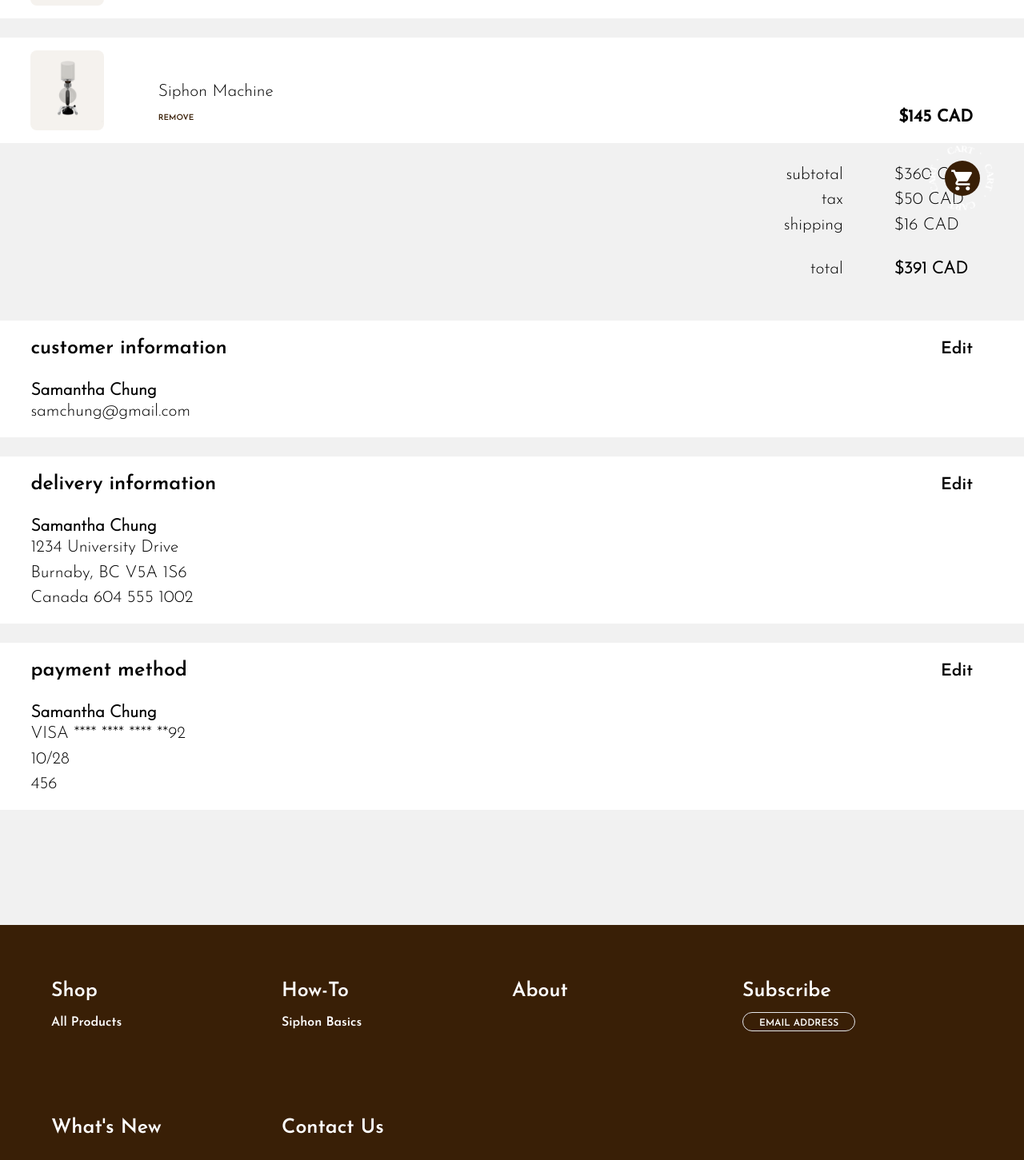
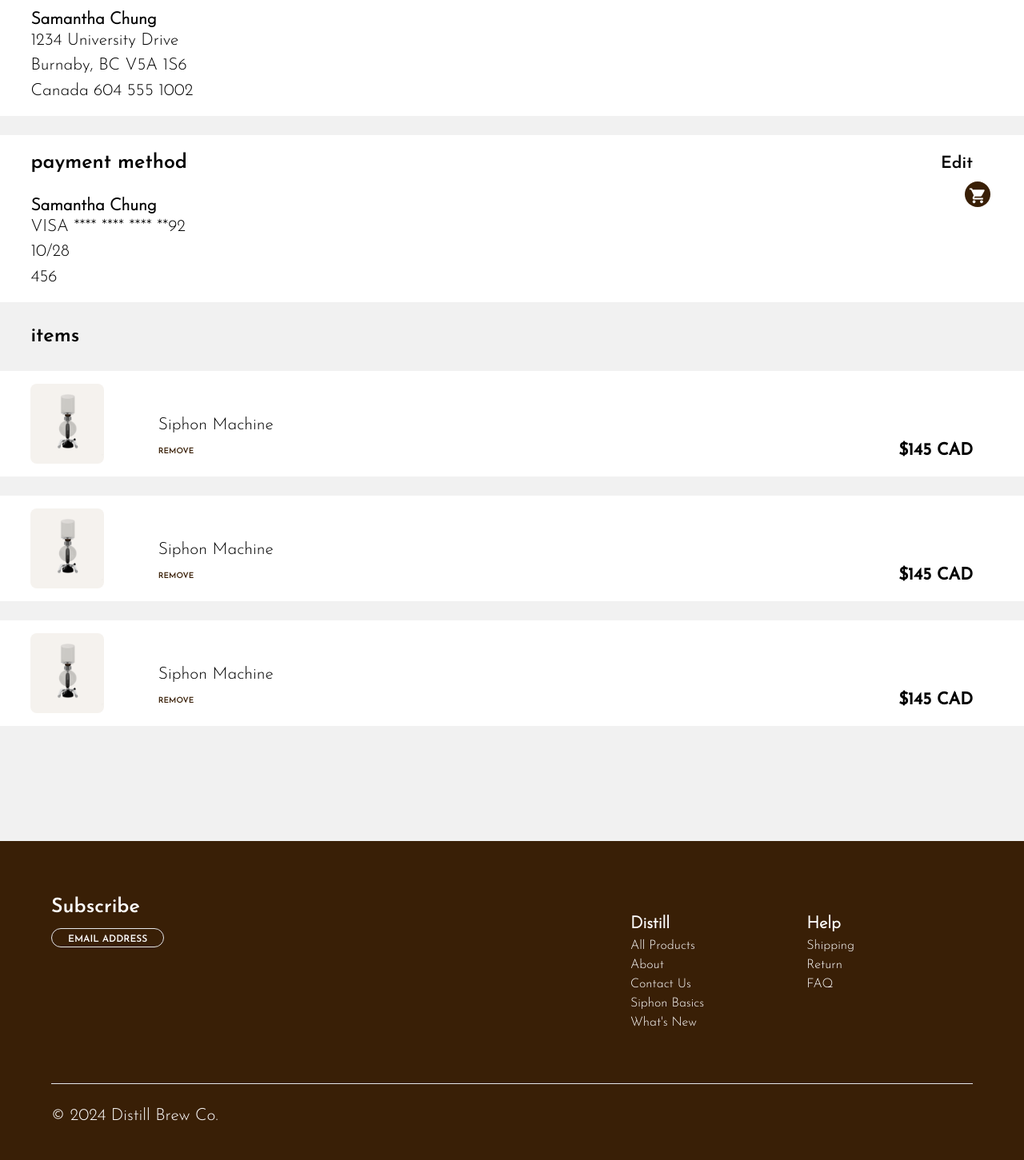
Before and after one commit to smchng/DistillBrew, a Next.js app: page /confirm in a window 1280 px wide. Shown: the part 499-1950 px from the top of the page at 80% size. Built offline with nearby package versions, Linux system fonts and the light colour scheme.

Commit message:
footer layout edited, nav sizing edited

```diff
--- a/components/footer/footer.tsx
+++ b/components/footer/footer.tsx
@@ -11,25 +11,9 @@ const Footer = () => {
   ];
   return (
     <div className="bg-brown text-white p-[5vw]">
-      <div className="grid-col-1 grid sm:grid-cols-4 mb-[8vh]">
-        <div className="mb-[4vh]">
-          <h3>Shop</h3>
-          <Link href="/products" className="text-xs">
-            All Products
-          </Link>
-        </div>
-        <div className="mb-[4vh]">
-          <h3>How-To</h3>
-          <Link href="/howTo" className="text-xs">
-            Siphon Basics
-          </Link>
-        </div>
-        <div className="mb-[4vh]">
-          <Link href="/about">
-            <h3>About</h3>
-          </Link>
-        </div>
-        <div className="mb-[4vh]">
+      {" "}
+      <div className="sm:flex">
+        <div className="mb-[4vh] w-full">
           <h3>Subscribe</h3>
           <FullButton
             text="EMAIL ADDRESS"
@@ -38,23 +22,42 @@ const Footer = () => {
             textColour="text-white  hover:text-brown"
           />
         </div>
-      </div>
-      <div className="grid-col-1 grid sm:grid sm:grid-cols-4  mb-[8vh]">
-        <div className="mb-[4vh]">
-          <Link href="/blog" className="text-xs">
-            <h3> What's New</h3>
-          </Link>
-        </div>
-        <div className="mb-[4vh]">
-          <Link href="/contact" className="text-xs">
-            <h3> Contact Us</h3>
-          </Link>
+        <div className="sm:flex sm:space-x-[10vw] sm:justify-center w-full">
+          <div className=" mt-[3vh]">
+            <p className="font-bold">Distill</p>
+            <Link href="/products">
+              <p className="text-xs"> All Products</p>
+            </Link>
+            <Link href="/about">
+              <p className="text-xs"> About</p>
+            </Link>
+            <Link href="/contact">
+              <p className="text-xs">Contact Us</p>
+            </Link>
+            <Link href="/howTo">
+              <p className="text-xs">Siphon Basics</p>
+            </Link>
+            <Link href="/blog">
+              <p className="text-xs">What's New</p>
+            </Link>
+          </div>
+          <div className=" mt-[3vh]">
+            <p className="font-bold">Help</p>
+            <Link href="/products">
+              <p className="text-xs">Shipping</p>
+            </Link>
+            <Link href="/about">
+              <p className="text-xs">Return</p>
+            </Link>
+            <Link href="/contact">
+              <p className="text-xs">FAQ</p>
+            </Link>
+          </div>
         </div>
       </div>
       <div className="md:flex justify-between mb-[8vh]"></div>
-
       <hr />
-      <p className="mt-[3vh]">©Distill Brew Co.</p>
+      <p className="mt-[3vh]">© 2024 Distill Brew Co.</p>
     </div>
   );
 };
--- a/components/nav/nav.tsx
+++ b/components/nav/nav.tsx
@@ -43,7 +43,7 @@ const Nav = () => {
           <Bean
             fill={isBeanHovered ? "white" : "#391F06"}
             iconFill={isBeanHovered ? "#391F06" : "white"}
-            stylingClasses1="cursor-pointer z-50 absolute left-1/2 top-1/2 w-11 -translate-x-1/2 -translate-y-1/2 transform"
+            stylingClasses1="cursor-pointer z-50 absolute left-1/2 top-1/2 w-8 -translate-x-1/2 -translate-y-1/2 transform"
             stylingClasses2="transition-colors"
           />
 
@@ -81,7 +81,7 @@ const Nav = () => {
             <Cart
               fill={isCartHovered ? "white" : "#391F06"}
               iconFill={isCartHovered ? "#391F06" : "white"}
-              stylingClasses1=" z-50 absolute w-11 transform translate-x-8 -translate-y-1/2"
+              stylingClasses1=" z-50 absolute w-8 transform translate-x-4 -translate-y-1/2"
               stylingClasses2="transition-colors"
             />
           </Link>
--- a/components/product/product.tsx
+++ b/components/product/product.tsx
@@ -23,7 +23,7 @@ export const Product = ({
   return (
     <div className={stylingClasses1}>
       <Link href={link}>
-        <Image src={image} alt={alt} className={stylingClasses2} />
+        <Image src={image} alt={alt} className={`${stylingClasses2} `} />
       </Link>
       <p className="absolute bottom-0 p-[3vw]">{name}</p>
     </div>
--- a/pages/confirm.tsx
+++ b/pages/confirm.tsx
@@ -8,25 +8,13 @@ export default function Confirm() {
       <div className="text-brown">
         <Header title="order confirmation" />
       </div>
+      <p className="pl-[5vw]">
+        Thank you for your order. Your order confirmation has been sent to your
+        email.
+      </p>
       <div>
         <div className="border-b border-white mx-[3vw]"></div>
-        <div>
-          <CartItem image={machine} title="Siphon Machine" price="$145" />
-          <CartItem image={machine} title="Siphon Machine" price="$145" />
-          <CartItem image={machine} title="Siphon Machine" price="$145" />
-        </div>
-        <div className="flex justify-center sm:justify-end sm:pr-[5vw]">
-          <div className="flex flex-col ">
-            <TotalItem title="subtotal" price="$360 CAD" />
-            <TotalItem title="tax" price="$50 CAD" />
-            <TotalItem title="shipping" price="$16 CAD" />
 
-            <div className="text-right grid grid-cols-2 mx-auto gap-[5vw] my-[3vh]">
-              <p>total</p>
-              <p className="font-bold">$391 CAD</p>
-            </div>
-          </div>
-        </div>
         <div className="flex gap-1 bg-white my-[3vh] pl-[3vw] py-[2vh] ">
           <div className="flex w-full">
             <div>
@@ -71,6 +59,12 @@ export default function Confirm() {
             </div>
           </div>
         </div>
+        <div>
+          <h3 className="pl-[3vw]">items</h3>
+          <CartItem image={machine} title="Siphon Machine" price="$145" />
+          <CartItem image={machine} title="Siphon Machine" price="$145" />
+          <CartItem image={machine} title="Siphon Machine" price="$145" />
+        </div>
       </div>
     </div>
   );
```
Also changed, not shown: public/svg/cart.svg, public/svg/menu.svg.
